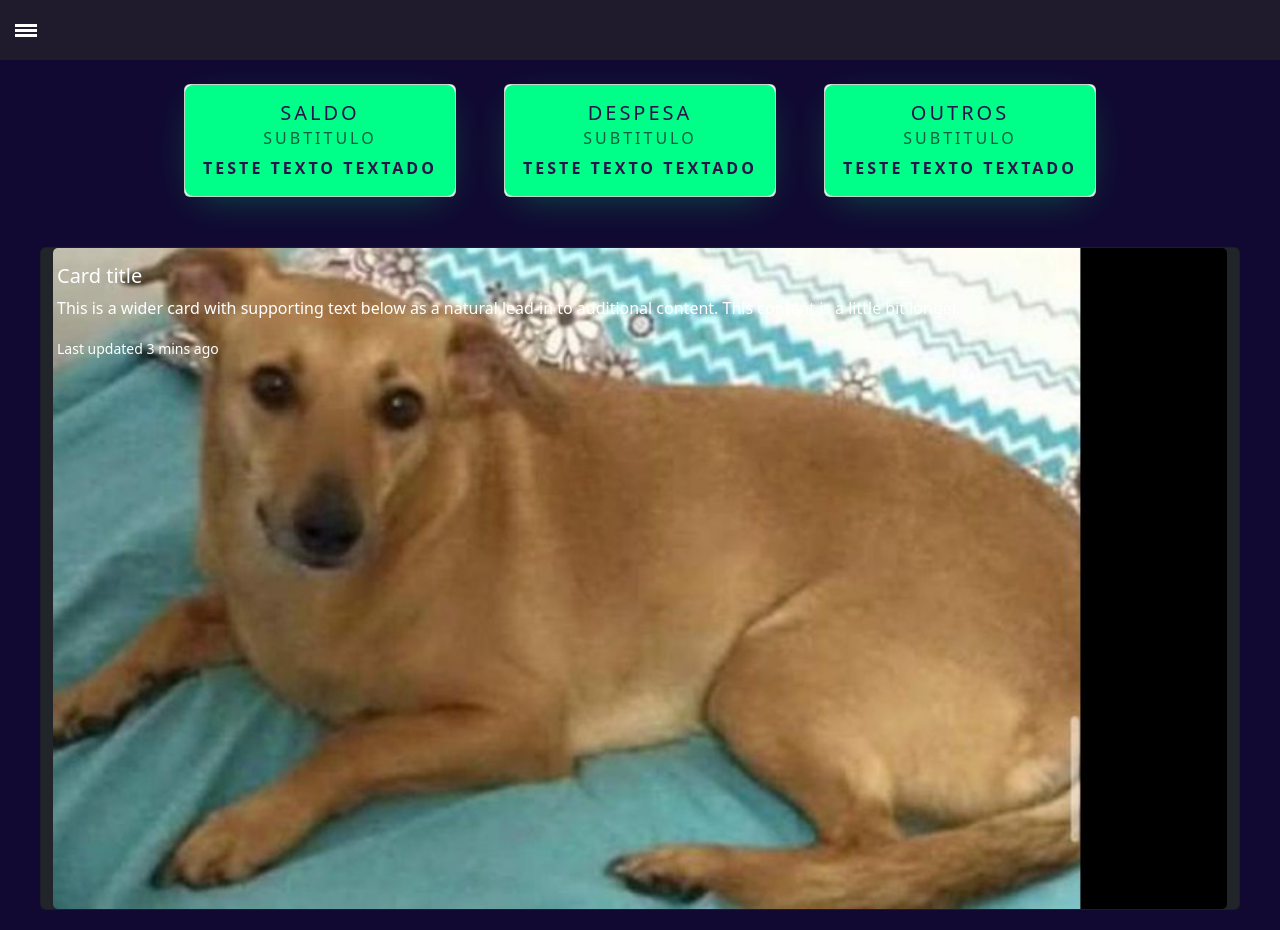
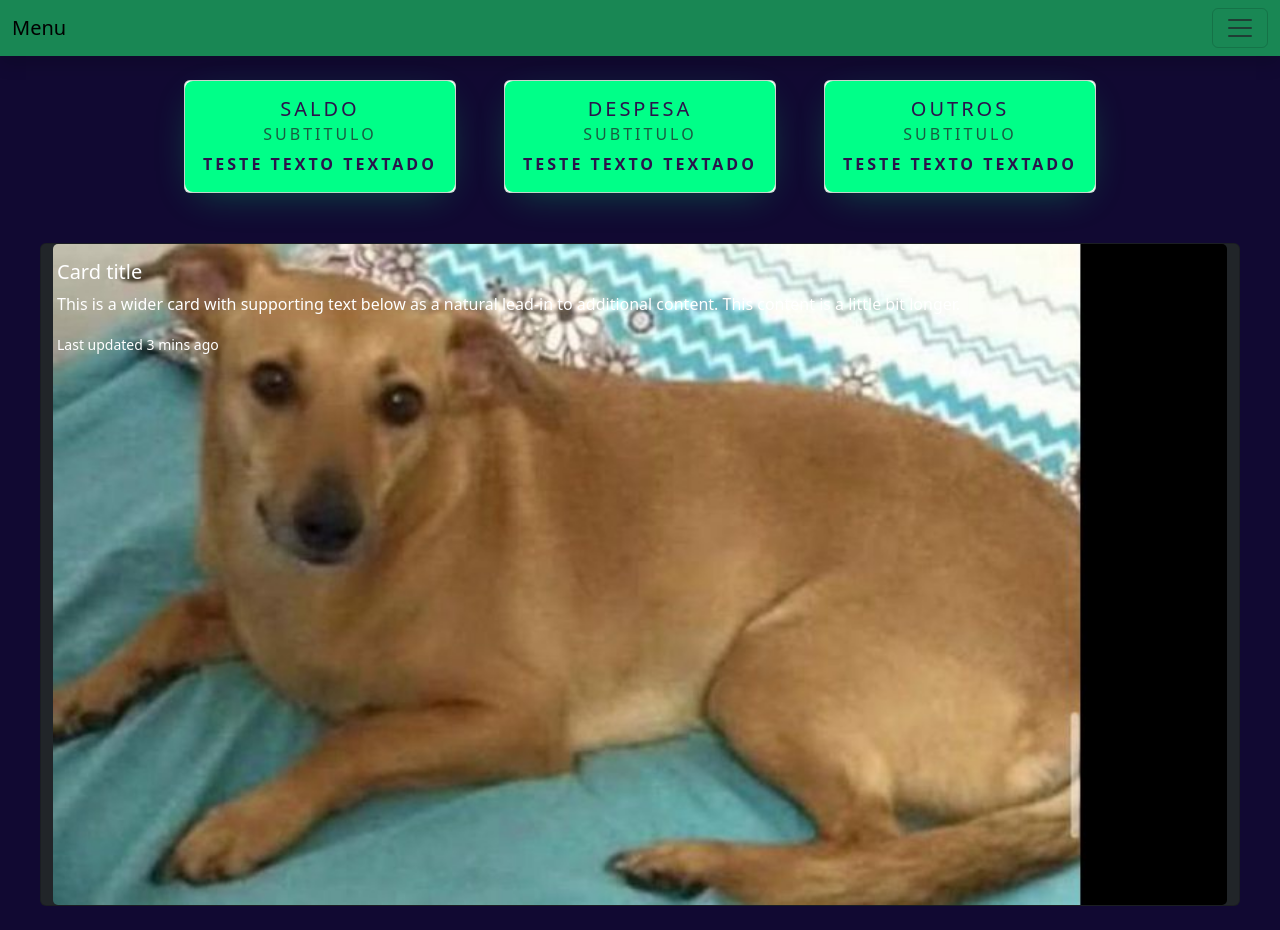
Before and after one commit to kelvis1/Organize-Money-vue, a Vue app: page /home in a window 1280 px wide. Built offline with nearby package versions, Linux system fonts and the light colour scheme.

Commit message:
modifiquei a barra lateral com bootstrap e alterei algum nomes na propria

```diff
--- a/src/views/Home.vue
+++ b/src/views/Home.vue
@@ -1,30 +1,47 @@
 <template>
-  <div class="corFundo">
-    <div class="header">
-      <input type="checkbox" class="openSidebarMenu" id="openSidebarMenu" />
-      <label for="openSidebarMenu" class="sidebarIconToggle">
-        <div class="spinner diagonal part-1"></div>
-        <div class="spinner horizontal"></div>
-        <div class="spinner diagonal part-2"></div>
-      </label>
-      <div id="sidebarMenu">
-        <ul class="sidebarMenuInner">
-          <li>Kelvis dev <span>Menu</span></li>
-          <li><a href="#">Home</a></li>
-          <li><a href="#">Costumer</a></li>
-          <li><a href="#">Estatisticas</a></li>
-          <li><a href="#">Outros</a></li>
-        </ul>
+ <nav class="navbar bg-success shadow">
+  <div class="container-fluid">
+    <span class="navbar-brand mb-0 h1">Menu</span>
+
+    <button class="navbar-toggler" type="button" data-bs-toggle="modal" data-bs-target="#exampleModal">
+      <span class="navbar-toggler-icon"></span>
+    </button>
+  </div>
+</nav>
+
+
+<div class="modal fade" id="exampleModal" tabindex="-1" aria-labelledby="exampleModalLabel" aria-hidden="true">
+  <div class="modal-dialog modal-fullscreen">
+    <div class="modal-content">
+      <div class="modal-header">
+        <h1 class="modal-title fs-5" id="exampleModalLabel">Menu</h1>
+        <button type="button" class="btn-close" data-bs-dismiss="modal" aria-label="Close"></button>
+      </div>
+      <div class="modal-body">
+
+        <ul class="list-group list-group-flush">
+  <li class="list-group-item">HOME</li>
+  <li class="list-group-item">COSTUMIZAÇÃO</li>
+  <li class="list-group-item">ESTATISTICAS</li>
+  <li class="list-group-item">CONFIGURAÇÃO</li>
+  <li class="list-group-item">SOBRE</li>
+</ul>
+
+      </div>
+      <div class="modal-footer">
+        <button type="button" class="btn btn-sucess" data-bs-dismiss="modal">Close</button>
       </div>
     </div>
-    <div class="row mt-4 m-0 justify-content-center">
+  </div>
+</div>
+
+ <div class="row mt-4 m-0 justify-content-center">
       <Cards :titulo="'Saldo'"/>
       <Cards :titulo="'Despesa'"/>
       <Cards :titulo="'Outros'"/>
       <Boxcenter :titulo="'Boxcenter'" />
     </div>
 
-  </div>
 
 </template>
 
@@ -38,135 +55,40 @@ export default {
   components: {
     Cards,
     Boxcenter,
-  },
-  data(){
-   return{
-     isSidebarOpen: false,
-   };
-  },
-
+  }
 };
 
 </script>
 
 <style scoped>
+
+.modal{
+  width: 300px;
+}
+
+.modal-content{
+  width: 300px;
+}
+.list-group-item{
+  background: #00ff88;
+}
+
+.list-group-item:hover{
+ background:  #77ffc0;
+}
+
+.modal-header{
+  background: linear-gradient(180deg,  #77ffc0 0%, #00ff88 100%);
+}
+
+.modal-body{
+  background: #00ff88;
+}
+
+.modal-footer{
+   background: linear-gradient(180deg,  #00ff88 0%,  #77ffc0 100%);
+}
+
 @import url("https://fonts.googleapis.com/css?family=Varela+Round");
 
-
-.corFundo {
-  background-color: #110932;
-
-}
-
-.header {
-  display: block;
-  margin: 0 auto;
-  width: 100%;
-  max-width: 100%;
-  box-shadow: none;
-  background-color: #201b2c;
-  position: relative;
-  height: 60px !important;
-  overflow: hidden;
-  z-index: 10;
-}
-
-.main {
-  margin: 0 auto;
-  display: block;
-  height: 100%;
-  margin-top: 60px;
-}
-
-.mainInner {
-  display: table;
-  height: 100%;
-  width: 100%;
-  text-align: center;
-}
-
-.mainInner div {
-  display: table-cell;
-  vertical-align: middle;
-  font-size: 3em;
-  font-weight: bold;
-  letter-spacing: 1.25px;
-}
-
-#sidebarMenu {
-  height: 100%;
-  position: fixed;
-  left: 0;
-  width: 250px;
-  margin-top: 60px;
-  transform: translateX(-250px);
-  transition: transform 250ms ease-in-out;
-  background: linear-gradient(180deg,  #00000056 50%, #514869 100%);
-}
-
-.sidebarMenuInner {
-  margin: 0;
-  padding: 0;
-  border-top: 1px solid rgba(255, 255, 255, 0.11);
-}
-
-.sidebarMenuInner li {
-  list-style: none;
-  color: #77ffc0;
-  text-transform: uppercase;
-  font-weight: bold;
-  padding: 20px;
-  cursor: pointer;
-  border-bottom: 1px solid rgba(255, 255, 255, 0.1);
-}
-
-.sidebarMenuInner li span {
-  display: block;
-  font-size: 14px;
-  color: rgba(255, 255, 255, 0.5);
-}
-
-.sidebarMenuInner li a {
-  color: #77ffc0;
-  text-transform: uppercase;
-  font-weight: bold;
-  cursor: pointer;
-  text-decoration: none;
-}
-
-
-
-input[type="checkbox"]:checked ~ #sidebarMenu {
-  transform: translateX(0);
-}
-
-input[type="checkbox"] {
-  transition: all 0.3s;
-  box-sizing: border-box;
-  display: none;
-}
-
-.sidebarIconToggle {
-  transition: all 0.3s;
-  box-sizing: border-box;
-  cursor: pointer;
-  position: absolute;
-  z-index: 99;
-  height: 100%;
-  width: 100%;
-  top: 22px;
-  left: 15px;
-  height: 22px;
-  width: 22px;
-}
-
-.spinner {
-  transition: all 0.3s;
-  box-sizing: border-box;
-  position: relative;
-  height: 3px;
-  width: 100%;
-  background-color: #fff;
-  margin: 2px 0;
-}
 </style>
```
Also changed, not shown: caramelo.jpg (deleted).
